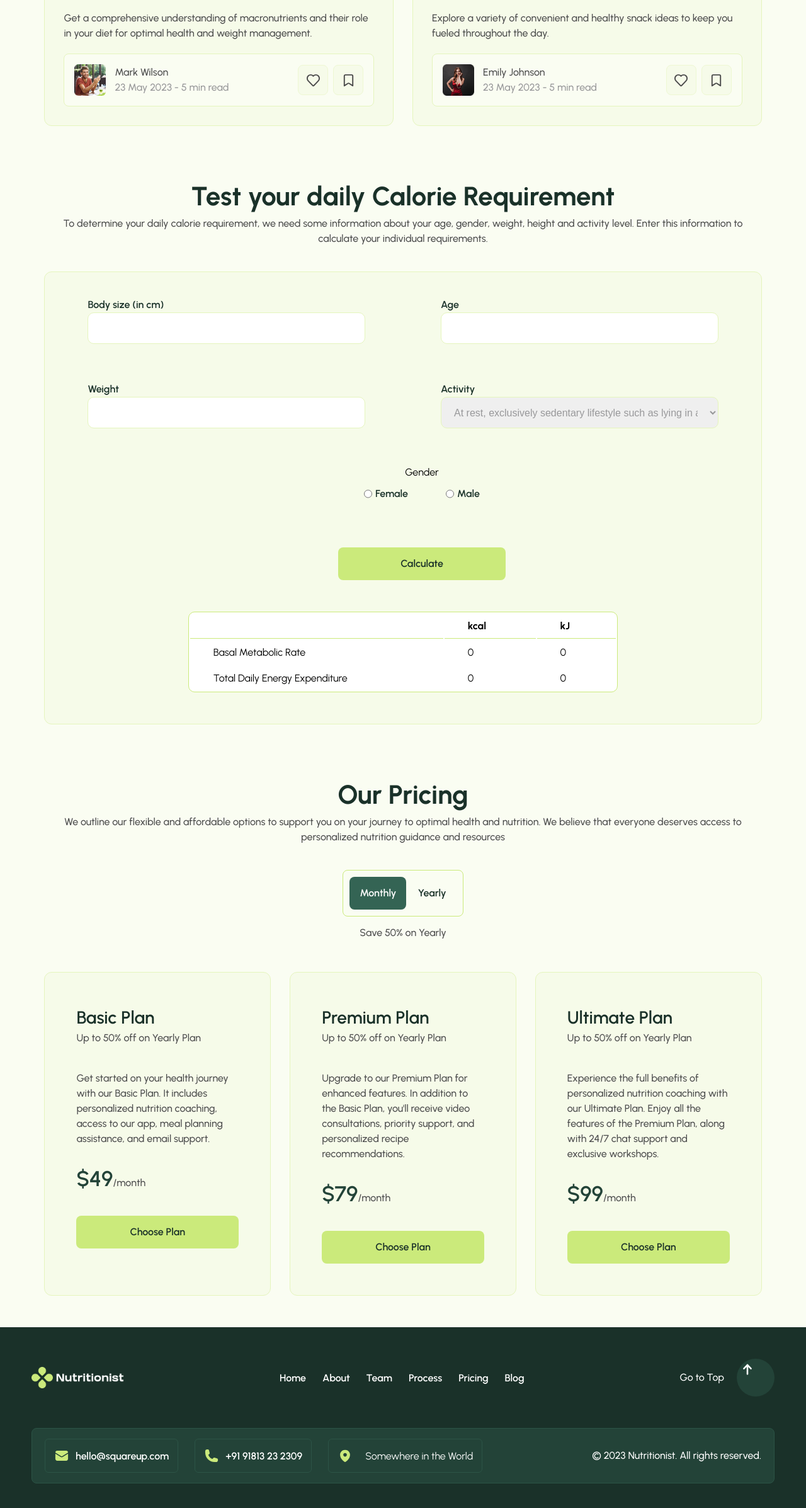
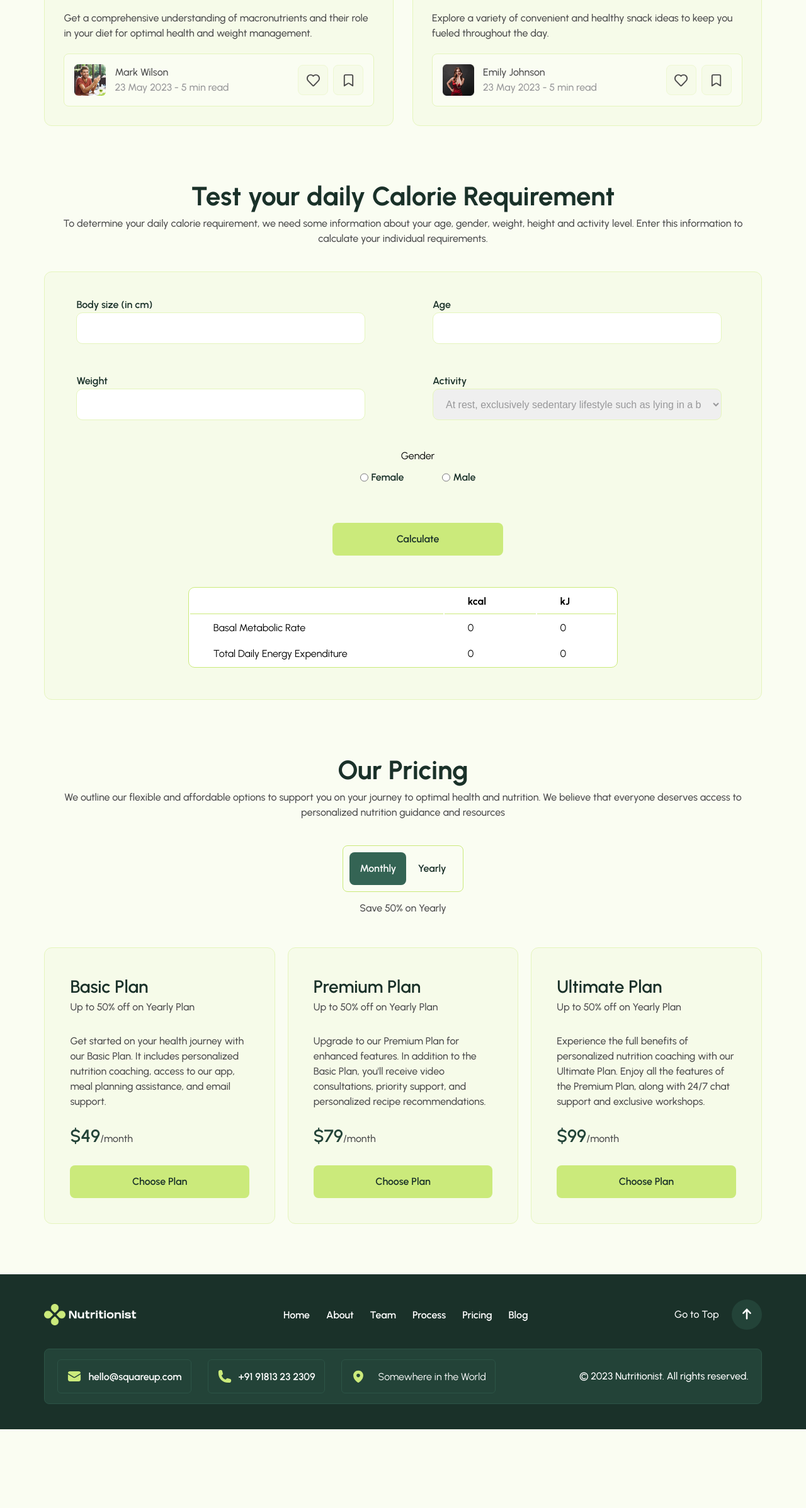
Before and after one commit to jutuli/Day21-22-FinalProject-HealthApp, a plain HTML site: page index.html in a window 1280 px wide. Shown: the part 3221-5615 px from the top of the page at 63% size. After the commit the page ends 5490 px from the top, so only its background shows below. Drawn offline with Linux system fonts and the light colour scheme.

Commit message:
Media Queries Tablet Layout Design

```diff
--- a/assets/css/style.css
+++ b/assets/css/style.css
@@ -558,7 +558,7 @@ footer {
   display: flex;
   flex-direction: column;
   gap: 5rem;
-  padding: 5rem;
+  padding: 5rem var(--section-margin-lr);
 }
 footer nav {
   display: flex;
@@ -581,6 +581,9 @@ footer nav {
   border-radius: 100%;
   height: 6rem;
   width: 6rem;
+  display: flex;
+  align-items: center;
+  justify-content: center;
 }
 
 .contact {
@@ -688,6 +691,47 @@ footer nav {
   }
 
   .icon-box {
+    height: 4.8rem;
+    width: 4.8rem;
+  }
+
+  /* Calorie Requirement */
+
+  form {
+    gap: 4.7rem;
+    padding: 4rem 5rem 5rem 5rem;
+  }
+
+  /* ===== Pricing ===== */
+
+  .subscription {
+    gap: 1.4rem;
+  }
+
+  .pricing-options {
+    gap: 2rem;
+  }
+
+  .pricing-plan {
+    padding: 4rem;
+    gap: 3rem;
+  }
+
+  .pricing-plan p span {
+    font-size: 2.8rem;
+  }
+
+  .pricing {
+    margin-bottom: 8rem;
+  }
+
+  /* Footer */
+  footer {
+    gap: 3rem;
+    padding: 4rem var(--section-margin-lr);
+  }
+
+  .scroll-to-top > div {
     height: 4.8rem;
     width: 4.8rem;
   }
@@ -868,12 +912,6 @@ footer nav {
   }
 
   fieldset {
-    border: 0;
-    display: flex;
-    flex-direction: row;
-    align-content: center;
-    justify-content: center;
-    text-align: center;
     gap: 1rem;
   }
 
@@ -900,7 +938,6 @@ footer nav {
   }
 
   .pricing-options {
-    display: grid;
     grid-template: auto / 1fr;
     gap: 3rem;
   }
```
